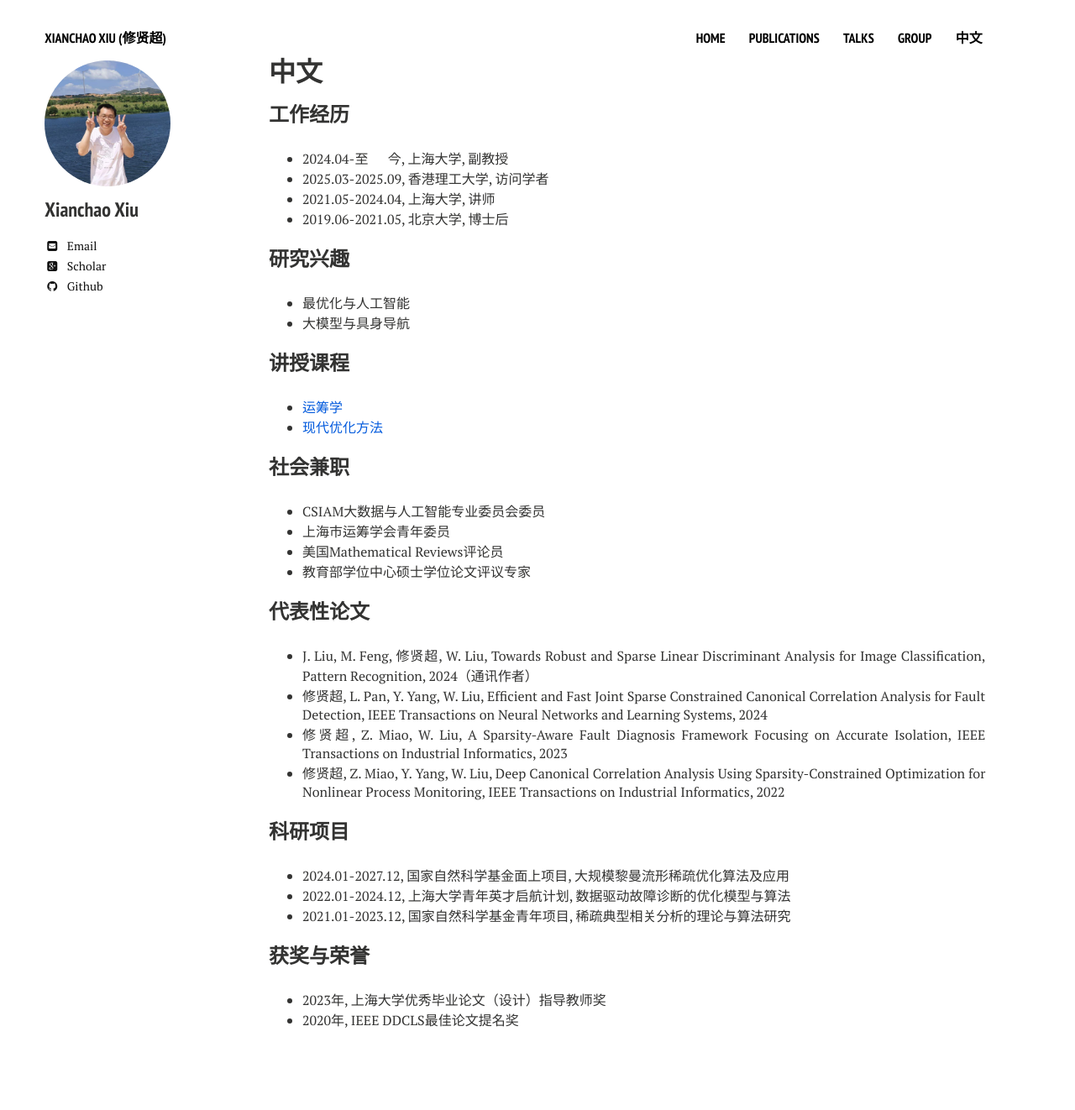
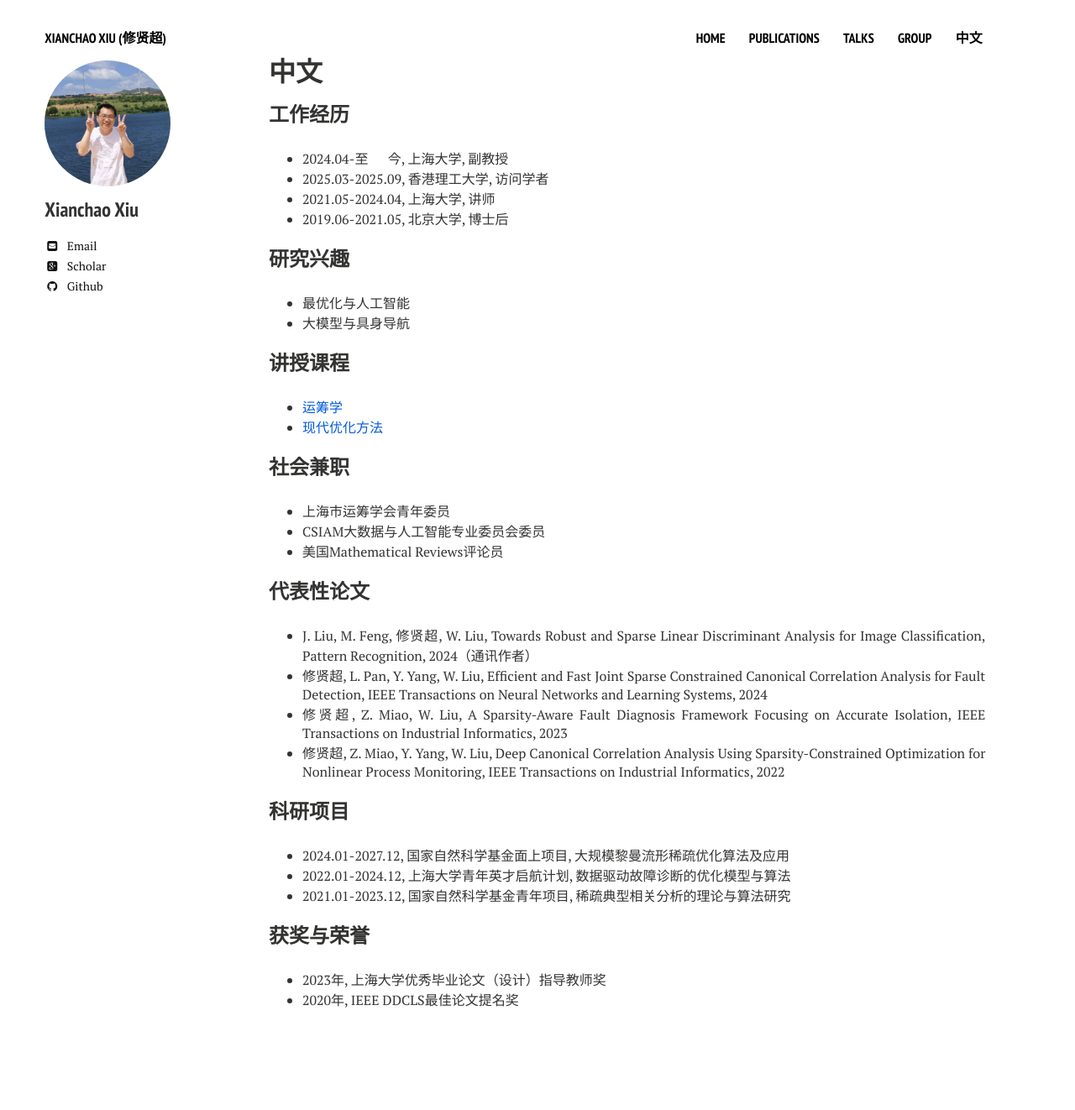
Before and after one commit to xianchaoxiu/xianchaoxiu.github.io, a Jekyll site: the page built from chinese/index.md, in a window 1280 px wide. Shown: the whole page at 84% size. Built offline with Jekyll 4.4.1, drawn with Linux system fonts in a browser that asks for light colours; nearby versions of some CDN libraries; after the commit the page ends 1298 px from its top, so only the background shows below that.

Commit message:
Update index.md

```diff
--- a/chinese/index.md
+++ b/chinese/index.md
@@ -29,10 +29,9 @@ share: false
 
 
 ### 社会兼职
+* 上海市运筹学会青年委员 <br>
 * CSIAM大数据与人工智能专业委员会委员 <br>
-* 上海市运筹学会青年委员 <br>
 * 美国Mathematical Reviews评论员 <br>
-* 教育部学位中心硕士学位论文评议专家 <br>
 
 
 
```
